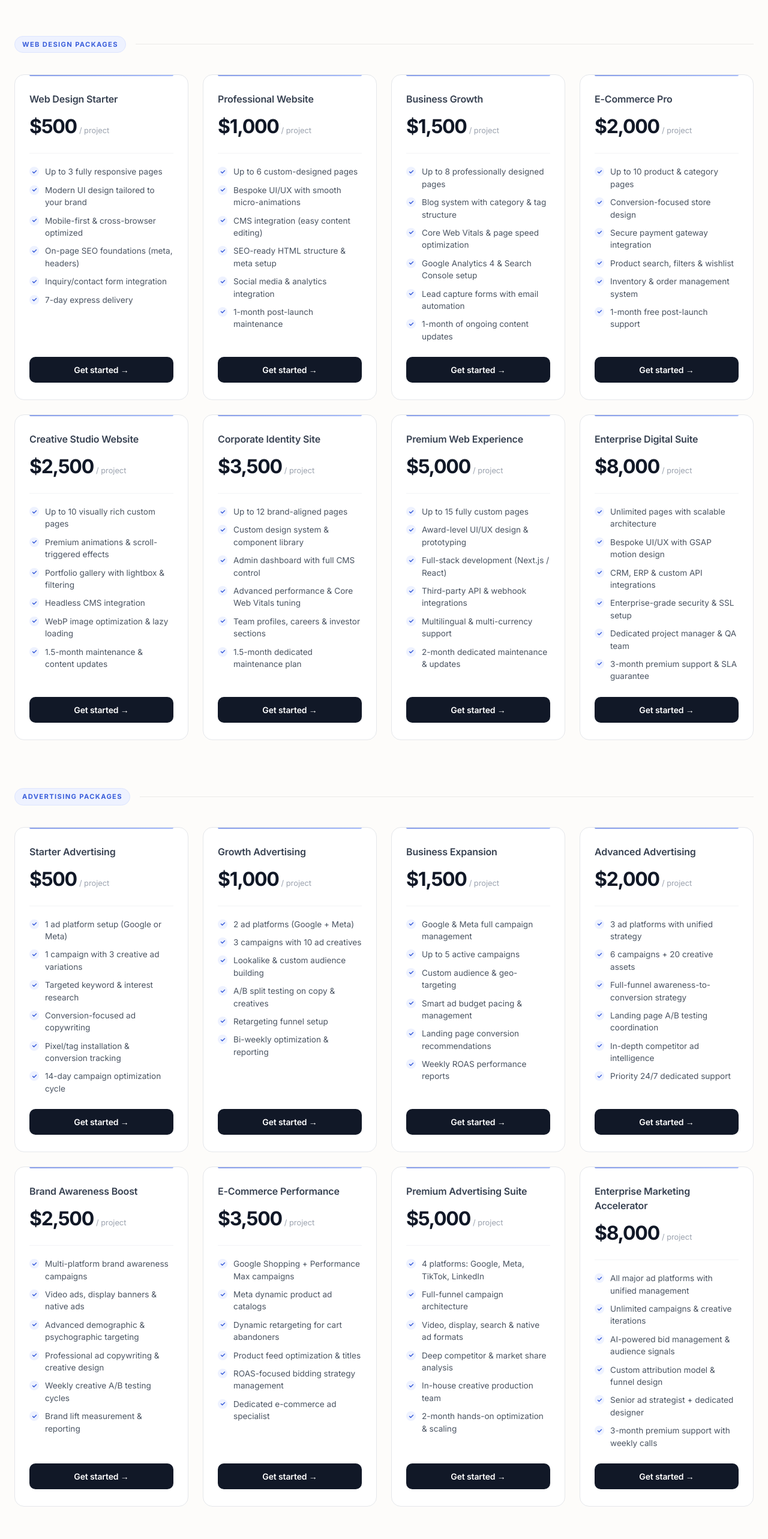
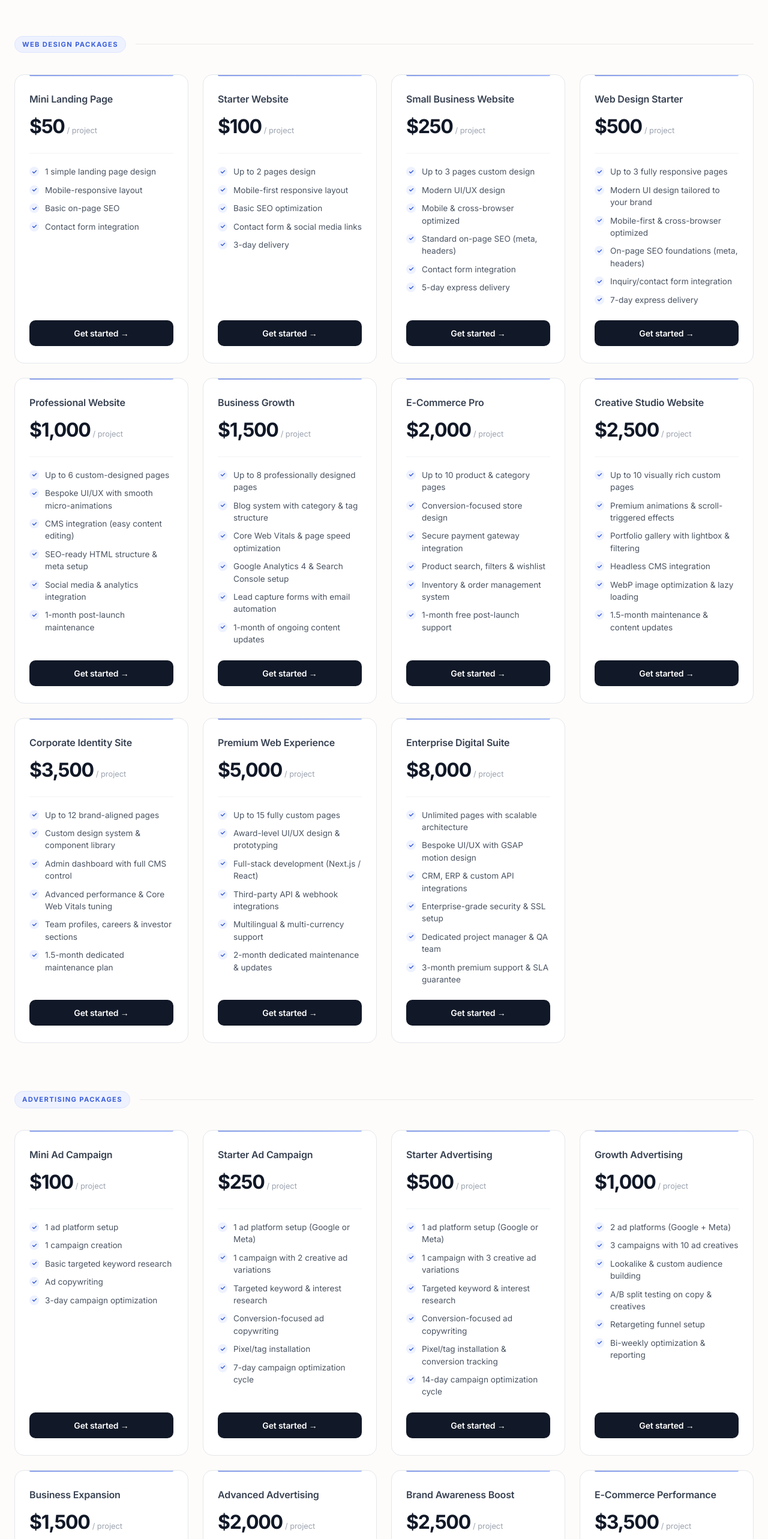
Before and after one commit to muhammetcan-akcura/buythere, a Next.js app: page / in a window 1280 px wide. Shown: the part 4120-6686 px from the top of the page at 60% size. Built offline with nearby package versions, Linux system fonts and the light colour scheme.

Commit message:
fix packages

```diff
--- a/app/components/pricing/index.tsx
+++ b/app/components/pricing/index.tsx
@@ -143,6 +143,45 @@ const servicesData: ServiceData[] = [
     },
     {
         category: "Web Design Packages",
+        title: "Mini Landing Page",
+        price: "$50",
+        priceNum: 50,
+        features: [
+            "1 simple landing page design",
+            "Mobile-responsive layout",
+            "Basic on-page SEO",
+            "Contact form integration"
+        ]
+    },
+    {
+        category: "Web Design Packages",
+        title: "Starter Website",
+        price: "$100",
+        priceNum: 100,
+        features: [
+            "Up to 2 pages design",
+            "Mobile-first responsive layout",
+            "Basic SEO optimization",
+            "Contact form & social media links",
+            "3-day delivery"
+        ]
+    },
+    {
+        category: "Web Design Packages",
+        title: "Small Business Website",
+        price: "$250",
+        priceNum: 250,
+        features: [
+            "Up to 3 pages custom design",
+            "Modern UI/UX design",
+            "Mobile & cross-browser optimized",
+            "Standard on-page SEO (meta, headers)",
+            "Contact form integration",
+            "5-day express delivery"
+        ]
+    },
+    {
+        category: "Web Design Packages",
         title: "Web Design Starter",
         price: "$500",
         priceNum: 500,
@@ -255,6 +294,33 @@ const servicesData: ServiceData[] = [
     },
     {
         category: "Advertising Packages",
+        title: "Mini Ad Campaign",
+        price: "$100",
+        priceNum: 100,
+        features: [
+            "1 ad platform setup",
+            "1 campaign creation",
+            "Basic targeted keyword research",
+            "Ad copywriting",
+            "3-day campaign optimization"
+        ]
+    },
+    {
+        category: "Advertising Packages",
+        title: "Starter Ad Campaign",
+        price: "$250",
+        priceNum: 250,
+        features: [
+            "1 ad platform setup (Google or Meta)",
+            "1 campaign with 2 creative ad variations",
+            "Targeted keyword & interest research",
+            "Conversion-focused ad copywriting",
+            "Pixel/tag installation",
+            "7-day campaign optimization cycle"
+        ]
+    },
+    {
+        category: "Advertising Packages",
         title: "Starter Advertising",
         price: "$500",
         priceNum: 500,
@@ -379,8 +445,8 @@ const servicesData: ServiceData[] = [
     {
         category: "SEO Packages",
         title: "Starter",
-        price: "$200",
-        priceNum: 200,
+        price: "$250",
+        priceNum: 250,
         features: [
             "In-depth keyword research (30 keywords)",
             "Full on-page SEO optimization",
```
